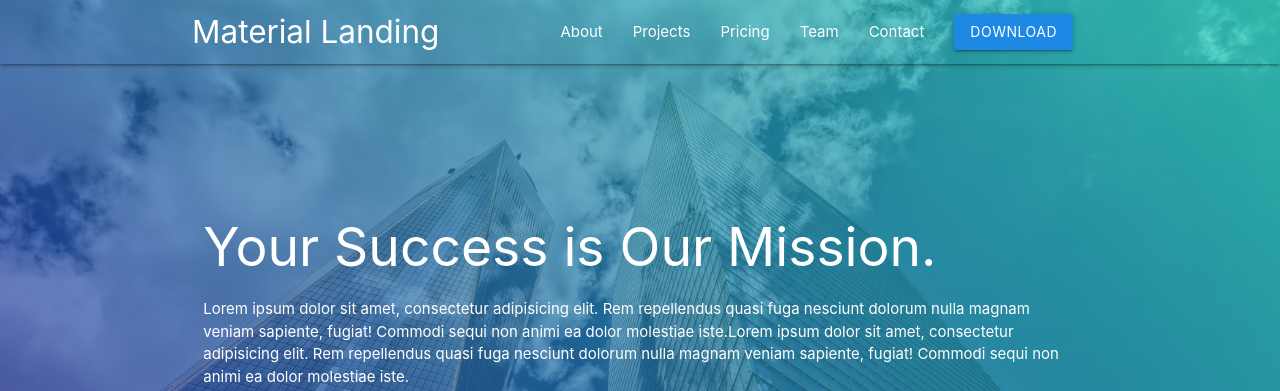
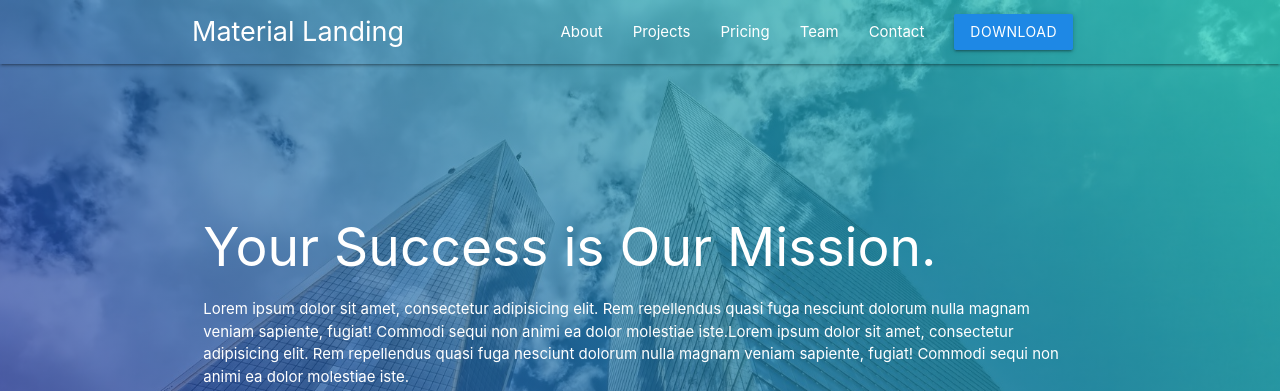
Before and after one commit to OstapHetman/material-websites, a website with bundled scripts: page landing-1/index.html in a window 1280 px wide. Shown: the top 391 px of the page. Built offline with nearby package versions, Linux system fonts and the light colour scheme.

Commit message:
change nav onscroll

```diff
--- a/landing-1/index.html
+++ b/landing-1/index.html
@@ -19,22 +19,22 @@
         <nav>
             <div class="container">
                 <div class="nav-wrapper">
-                    <a href="#" class="brand-logo">Material Landing</a>
+                    <a href="index.html" class="brand-logo">Material Landing</a>
                     <ul id="nav-mobile" class="right hide-on-med-and-down">
                         <li>
-                            <a href="!#">About</a>
+                            <a href="index.html#about">About</a>
                         </li>
                         <li>
-                            <a href="!#">Projects</a>
+                            <a href="index.html#projects">Projects</a>
                         </li>
                         <li>
-                            <a href="!#">Pricing</a>
+                            <a href="index.html#plans">Pricing</a>
                         </li>
                         <li>
-                            <a href="!#">Team</a>
+                            <a href="index.html#team">Team</a>
                         </li>
                         <li>
-                            <a href="!#">Contact</a>
+                            <a href="index.html#contact">Contact</a>
                         </li>
                         <li>
                             <a href="!#" class="blue darken-1 waves-effect waves-light btn">Download</a>
--- a/landing-1/index.js
+++ b/landing-1/index.js
@@ -8,3 +8,20 @@ import "./scss/layout/_plans.scss";
 import "./scss/layout/_team.scss";
 import "./scss/layout/_contact.scss";
 import "./scss/layout/_footer.scss";
+
+// Variables
+const nav = document.querySelector(".navbar-fixed nav");
+const brand = document.querySelector(".brand-logo");
+
+// Events Listener
+window.addEventListener("scroll", () => {
+  const scrolled = window.pageYOffset || document.documentElement.scrollTop;
+
+  if (scrolled > 200) {
+    nav.classList.add("blue", "darken-4");
+    brand.style.fontSize = "1.4rem";
+  } else {
+    nav.classList.remove("blue", "darken-4");
+    brand.style.fontSize = "1.8rem";
+  }
+});
--- a/landing-1/scss/layout/_navigation.scss
+++ b/landing-1/scss/layout/_navigation.scss
@@ -3,4 +3,8 @@
 }
 nav {
   background-color: transparent;
+  transition: 1s;
+  .brand-logo {
+    font-size: 1.8rem;
+  }
 }
```
Also changed, not shown: landing-1/dist/index.html, 3 other files.
